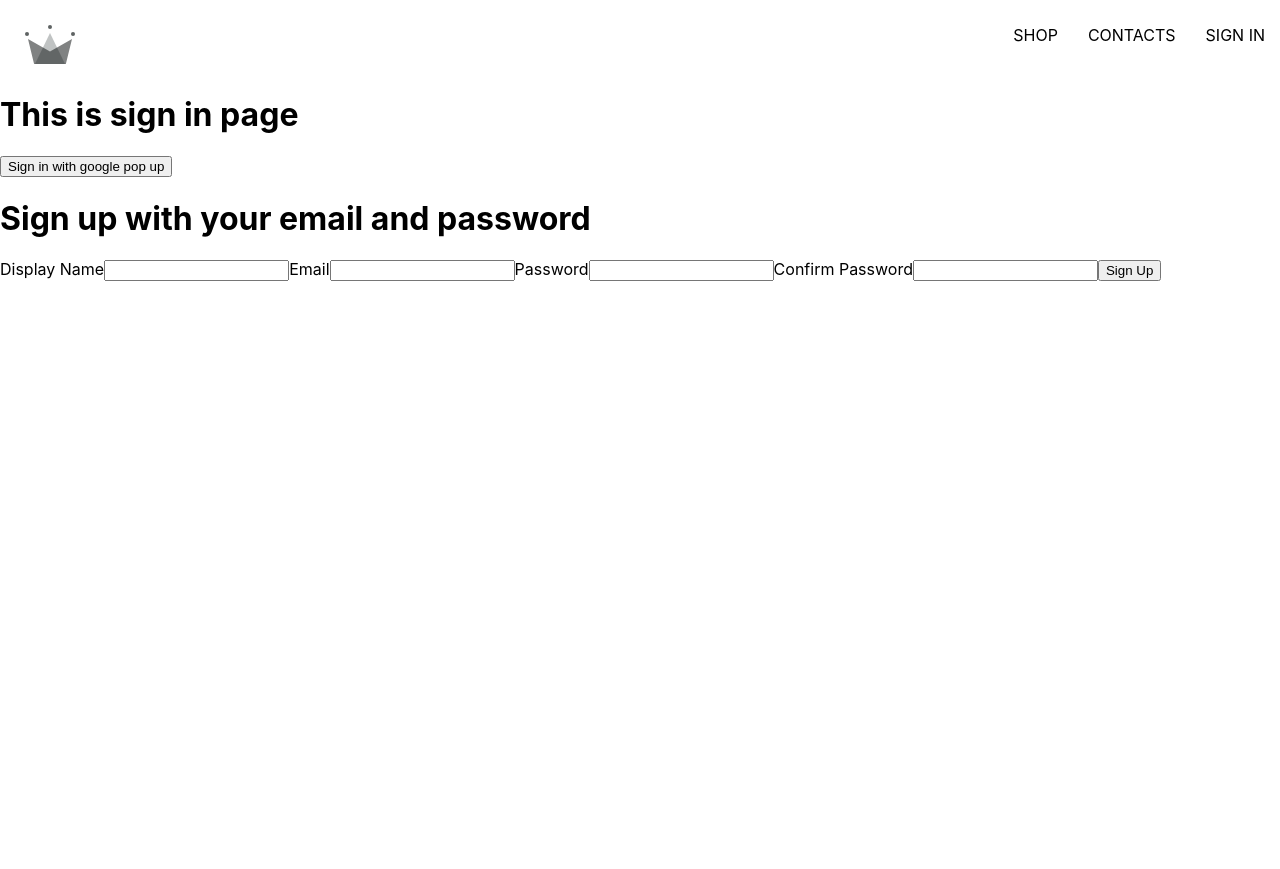
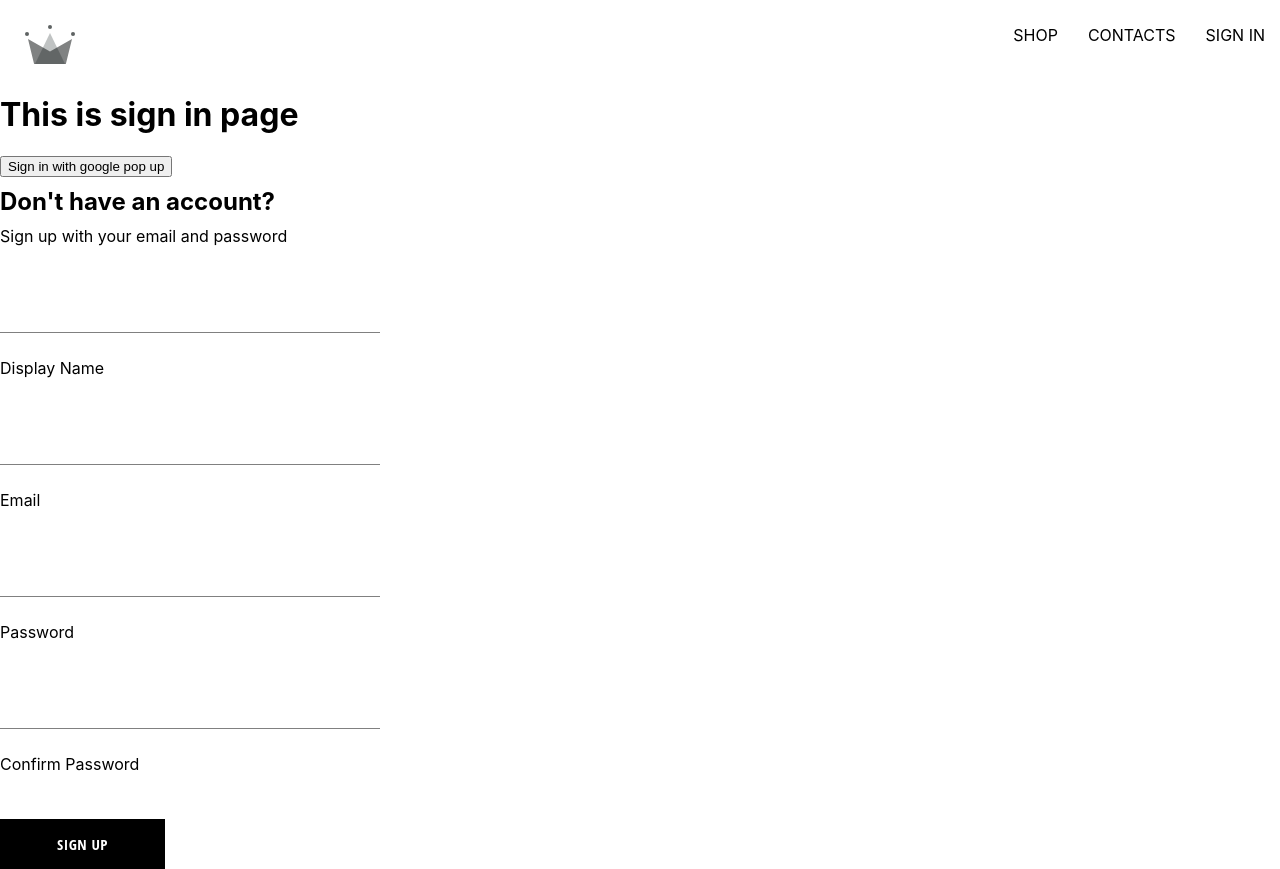
Before and after one commit to Norbu17/crwn-clothing, a React (Create React App) app: page /sign-in in a window 1280 px wide. Before the commit the page ends 800 px from the top, so only its background shows below. Built offline with nearby package versions, Linux system fonts and the light colour scheme.

Commit message:
created sign-up component and button component

```diff
--- /dev/null
+++ b/src/components/button/button.jsx
@@ -0,0 +1,19 @@
+import "./button.scss";
+
+const BUTTON_TYPE_CLASS = {
+  google: "google-sign-in",
+  inverted: "inverted",
+};
+
+const Button = ({ children, buttonType, ...otherProps }) => {
+  return (
+    <button
+      className={`button-container ${BUTTON_TYPE_CLASS[buttonType]}`}
+      {...otherProps}
+    >
+      {children}
+    </button>
+  );
+};
+
+export default Button;
--- /dev/null
+++ b/src/components/button/button.scss
@@ -0,0 +1,46 @@
+.button-container {
+    min-width: 165px;
+    width: auto;
+    height: 50px;
+    letter-spacing: 0.5px;
+    line-height: 50px;
+    padding: 0 35px 0 35px;
+    font-size: 15px;
+    background-color: black;
+    color: white;
+    text-transform: uppercase;
+    font-family: 'Open Sans Condensed';
+    font-weight: bolder;
+    border: none;
+    cursor: pointer;
+    display: flex;
+    justify-content: center;
+
+    &:hover {
+        background-color: white;
+        color: black;
+        border: 1px solid black;
+    }
+
+    &.google-sign-in {
+        background-color: #4285f4;
+        color: white;
+
+        &:hover {
+            background-color: #357ae8;
+            border: none;
+        }
+    }
+
+    &.inverted {
+        background-color: white;
+        color: black;
+        border: 1px solid black;
+
+        &:hover {
+            background-color: black;
+            color: white;
+            border: none;
+        }
+    }
+}
--- /dev/null
+++ b/src/components/form-input/form-input.jsx
@@ -0,0 +1,19 @@
+import "./form-input.scss";
+const FormInput = ({ label, ...otherProps }) => {
+  return (
+    <div className="group">
+      <input className="form-input" {...otherProps} />
+      {label && (
+        <label
+          className={`${
+            otherProps.value.length ? "shrink" : ""
+          } form-input-lable`}
+        >
+          {label}
+        </label>
+      )}
+    </div>
+  );
+};
+
+export default FormInput;
--- /dev/null
+++ b/src/components/form-input/form-input.scss
@@ -0,0 +1,54 @@
+$sub-color: grey;
+$main-color: black;
+
+@mixin shrinkLabel {
+    top: -14px;
+    font-size: 12px;
+    color: $main-color;
+}
+
+.group {
+    position: relative;
+    margin: 45px 0;
+
+    .form-input {
+        background: none;
+        background-color: white;
+        color: $sub-color;
+        font-size: 18px;
+        padding: 10px 10px 10px 5px;
+        display: block;
+        width: 100%;
+        border: none;
+        border-radius: 0;
+        border-bottom: 1px solid $sub-color;
+        margin: 25px 0;
+
+        &:focus {
+            outline: none;
+        }
+
+        &:focus~.form-input-label {
+            @include shrinkLabel();
+        }
+    }
+
+    input[type='password'] {
+        letter-spacing: 0.3em;
+    }
+
+    .form-input-label {
+        color: $sub-color;
+        font-size: 16px;
+        font-weight: normal;
+        position: absolute;
+        pointer-events: none;
+        left: 5px;
+        top: 10px;
+        transition: 300ms ease all;
+
+        &.shrink {
+            @include shrinkLabel();
+        }
+    }
+}
--- a/src/components/sign-up-form/sign-up-form.jsx
+++ b/src/components/sign-up-form/sign-up-form.jsx
@@ -3,6 +3,9 @@ import {
   createAuthUserWithEmailAndPassword,
   createUserDocumentFromAuth,
 } from "../../utils/firebase.utils";
+import FormInput from "../form-input/form-input";
+import "./sign-up-form.scss";
+import Button from "../button/button";
 
 const defaultFormFields = {
   displayName: "",
@@ -51,42 +54,46 @@ const SignUpForm = () => {
 
   return (
     <>
-      <div>
-        <h1>Sign up with your email and password</h1>
+      <div className="sign-up-container">
+        <h2>Don't have an account?</h2>
+        <span>Sign up with your email and password</span>
         <form onSubmit={handleSubmit}>
-          <label>Display Name</label>
-          <input
+          <FormInput
+            label="Display Name"
             type="text"
             required
             onChange={handleChange}
             name="displayName"
             value={displayName}
           />
-          <label>Email</label>
-          <input
+
+          <FormInput
+            label="Email"
             type="email"
             required
             onChange={handleChange}
             name="email"
             value={email}
           />
-          <label>Password</label>
-          <input
+
+          <FormInput
+            label="Password"
             type="password"
             required
             onChange={handleChange}
             name="password"
             value={password}
           />
-          <label>Confirm Password</label>
-          <input
+
+          <FormInput
+            label="Confirm Password"
             type="password"
             required
             onChange={handleChange}
             name="confirmPassword"
             value={confirmPassword}
           />
-          <button type="submit">Sign Up</button>
+          <Button type="submit">Sign Up</Button>
         </form>
       </div>
     </>
--- /dev/null
+++ b/src/components/sign-up-form/sign-up-form.scss
@@ -0,0 +1,9 @@
+.sign-up-container {
+    display: flex;
+    flex-direction: column;
+    width: 380px;
+
+    h2 {
+        margin: 10px 0;
+    }
+}
```
